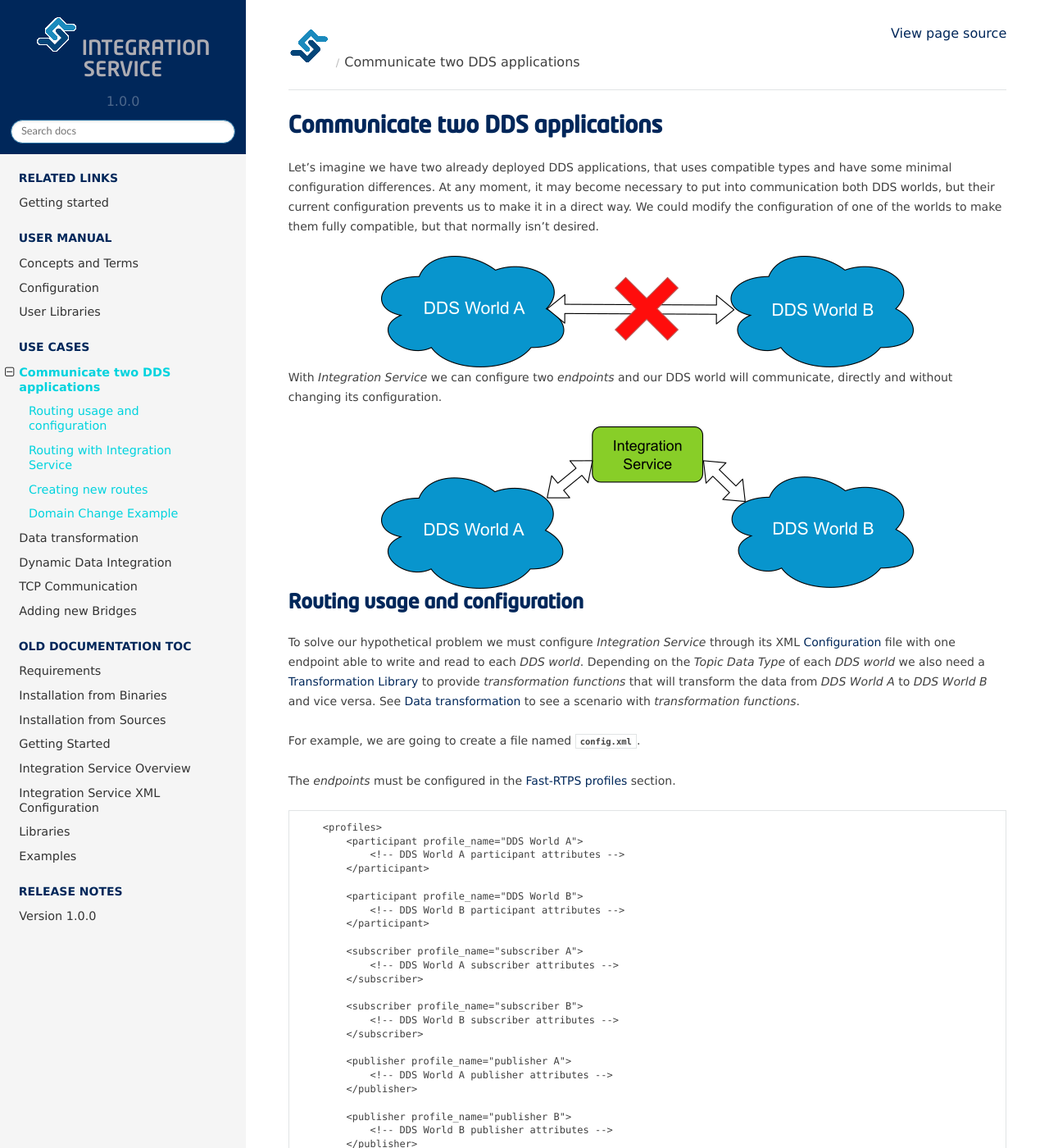
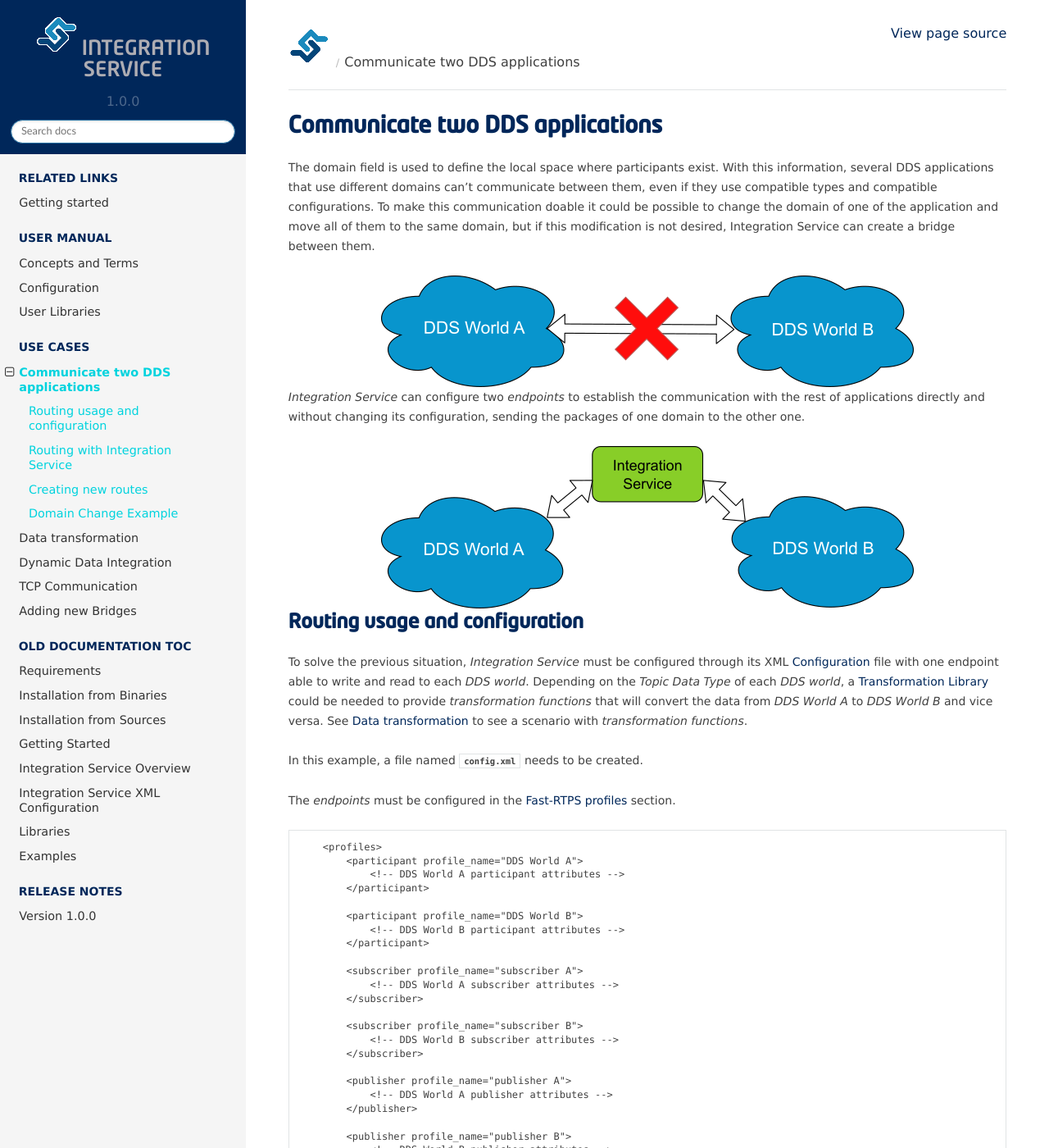
Before and after one commit to eProsima/Integration-Service-docs, a Sphinx documentation site: the page built from docs/communicatedds.rst, in a window 1280 px wide and 1400 px high. Shown: the whole window at 82% size. Built offline with Sphinx 7.4.7 and the Read the Docs theme 2.0.0, drawn with Linux system fonts in a browser that asks for light colours; some of the changed text lies outside the part shown.

Commit message:
Refs #3933 Update the documentation of the domain change use case

```diff
--- a/docs/communicatedds.rst
+++ b/docs/communicatedds.rst
@@ -1,17 +1,17 @@
 Communicate two DDS applications
 ================================
 
-Let's imagine we have two already deployed DDS applications, that uses compatible types and have some minimal
-configuration differences. At any moment, it may become necessary to put into communication both DDS worlds, but their
-current configuration prevents us to make it in a direct way.
-We could modify the configuration of one of the worlds to make them fully compatible, but that normally isn't
-desired.
+The domain field is used to define the local space where participants exist. With this information, several
+DDS applications that use different domains can't communicate between them, even if they use compatible types
+and compatible configurations. To make this communication doable it could be possible to change the domain
+of one of the application and move all of them to the same domain, but if this modification is not desired,
+Integration Service can create a bridge between them.
 
 .. image:: DDS_NO_COMS.png
     :align: center
 
-With *Integration Service* we can configure two *endpoints* and our DDS world
-will communicate, directly and without changing its configuration.
+*Integration Service* can configure two *endpoints* to establish the communication with the rest of applications
+directly and without changing its configuration, sending the packages of one domain to the other one.
 
 .. image:: DDS_WITH_IS.png
     :align: center
@@ -19,13 +19,13 @@ will communicate, directly and without changing its configuration.
 Routing usage and configuration
 -------------------------------
 
-To solve our hypothetical problem we must configure *Integration Service* through its XML :ref:`configuration` file with
-one endpoint able to write and read to each *DDS world*. Depending on the *Topic Data Type* of each *DDS world* we
-also need a :ref:`Transformation Library` to provide *transformation functions* that will transform the data from
+To solve the previous situation, *Integration Service* must be configured through its XML :ref:`configuration` file with
+one endpoint able to write and read to each *DDS world*. Depending on the *Topic Data Type* of each *DDS world*,
+a :ref:`Transformation Library` could be needed to provide *transformation functions* that will convert the data from
 *DDS World A* to *DDS World B* and vice versa. See :ref:`Data Transformation` to see a scenario with
 *transformation functions*.
 
-For example, we are going to create a file named :class:`config.xml`.
+In this example, a file named :class:`config.xml` needs to be created.
 
 The *endpoints* must be configured in the :ref:`Fast-RTPS profiles` section.
 
@@ -34,28 +34,26 @@ The *endpoints* must be configured in the :ref:`Fast-RTPS profiles` section.
     :start-after: <!-- fast-rtps profiles -->
     :end-before: <!-- end fast-rtps profiles -->
 
-And our needed :ref:`Connectors` are declared below:
+And the :ref:`Connectors` are declared below:
 
 .. literalinclude:: config_comms_dds.xml
     :language: XML
     :start-after: <!-- connectors -->
     :end-before: <!-- end connectors -->
 
-You only must be careful to relate the correct *participant* with the correct *publisher* or *subscriber*, in this case:
+It's important to relate the correct *participant* with the correct *publisher* or *subscriber*, in this case:
 :class:`publisher A` and :class:`subscriber A` *endpoints* belong to :class:`DDS World A` *participant*, and
 :class:`publisher B` and :class:`subscriber B` *endpoints* belong to :class:`DDS World B` *participant*.
 
-Remember that the root tag of our :class:`config.xml` file must be ``<is>`` as described in the :ref:`configuration`.
-
+The root tag of the :class:`config.xml` file must be ``<is>`` as described in the :ref:`configuration`.
 
 Routing with Integration Service
 --------------------------------
 
 As both *DDS Worlds* use the same protocol, and *Integration Service* supports it out-of-the-box,
-we have nothing more to do to allow the communication at the protocol level.
+the protocol level doesn't need any change to perform the communication.
 
-Once we have our configuration file :class:`config.xml` created, we are able to launch *IS* with our
-:class:`config.xml` and enjoy how both *DDS Worlds* start to communicate.
+Once the file :class:`config.xml` has been created, *IS* is able to run and start the communication of both *DDS Worlds*.
 
 .. code-block:: bash
 
@@ -64,12 +62,12 @@ Once we have our configuration file :class:`config.xml` created, we are able to
 Creating new routes
 -------------------
 
-With the knowledge acquired after study and solve this scenario, you should be able to add new connectors between both
+With the knowledge acquired after studying and solving this scenario, it could be possible to add new connectors between both
 *DDS Worlds* or other *DDS World* (like a new *DDS World C* for example) following this steps:
 
-- Create and configure the needed :ref:`Fast-RTPS profiles` in your XML configuration file.
-- Create the needed :ref:`Connectors` in your XML configuration file.
-- Executing *IS* with your XML configuration file.
+- Create and configure the needed :ref:`Fast-RTPS profiles` in the XML configuration file.
+- Create the needed :ref:`Connectors` in the XML configuration file.
+- Executing *IS* with the XML configuration file.
 
 .. image:: DDS_ROUTES.png
     :align: center
@@ -80,7 +78,7 @@ Domain Change Example
 
 This example shows how *IS* can communicate two *participants* that belong to different *domains*.
 
-To execute the example properly, we must first compile the example itself, from the `domain_change example location <https://github.com/eProsima/Integration-Service/tree/feature/TCP_DynTypes/examples/domain_change>`_.
+To execute the example properly, it's mandatory to compile the example itself, from the `domain_change example location <https://github.com/eProsima/Integration-Service/tree/feature/TCP_DynTypes/examples/domain_change>`_.
 
 Linux:
 
@@ -101,23 +99,23 @@ Windows:
     $ cmake --build .
 
 The compilation will generate an example application named *DomainChange* in the build directory.
-When we execute *DomainChange* as a publisher, it will create its *participant* in *domain* **0**.
-If we launch *DomainChange* as a subscriber, it will create its *participant* in *domain* **5** instead.
+After executing *DomainChange* as a publisher, it will create its *participant* in *domain* **0**.
+and after launching *DomainChange* as a subscriber, it will create its *participant* in *domain* **5** instead.
 
-Now, we must launch *DomainChange* in both setups:
+The command to launch *DomainChange* as publisher is:
 
 .. code-block:: bash
 
     $ ./DomainChange publisher
 
-And in another terminal:
+And to launch it as subscriber:
 
 .. code-block:: bash
 
     $ ./DomainChange subscriber
 
 As both instances are bound to different *domains*, the applications will not communicate.
-But once we launch IS with the `config.xml <https://github.com/eProsima/Integration-Service/blob/feature/TCP_DynTypes/examples/domain_change/config.xml>`__ that comes with the example, both *DomainChange* instances will begin to communicate.
+But once after launching IS with the `config.xml <https://github.com/eProsima/Integration-Service/blob/feature/TCP_DynTypes/examples/domain_change/config.xml>`__ that comes with the example, both *DomainChange* instances will begin to communicate.
 
 In another terminal:
 
@@ -126,7 +124,7 @@ In another terminal:
     $ cd <path_to_is_source>/examples/domain_change
     $ integration_service config.xml
 
-Here, we can see a schema that represents the internal flow in this example.
+This is the schema of the internal flow of this example:
 
 .. image:: DomainChange.png
     :align: center
```
